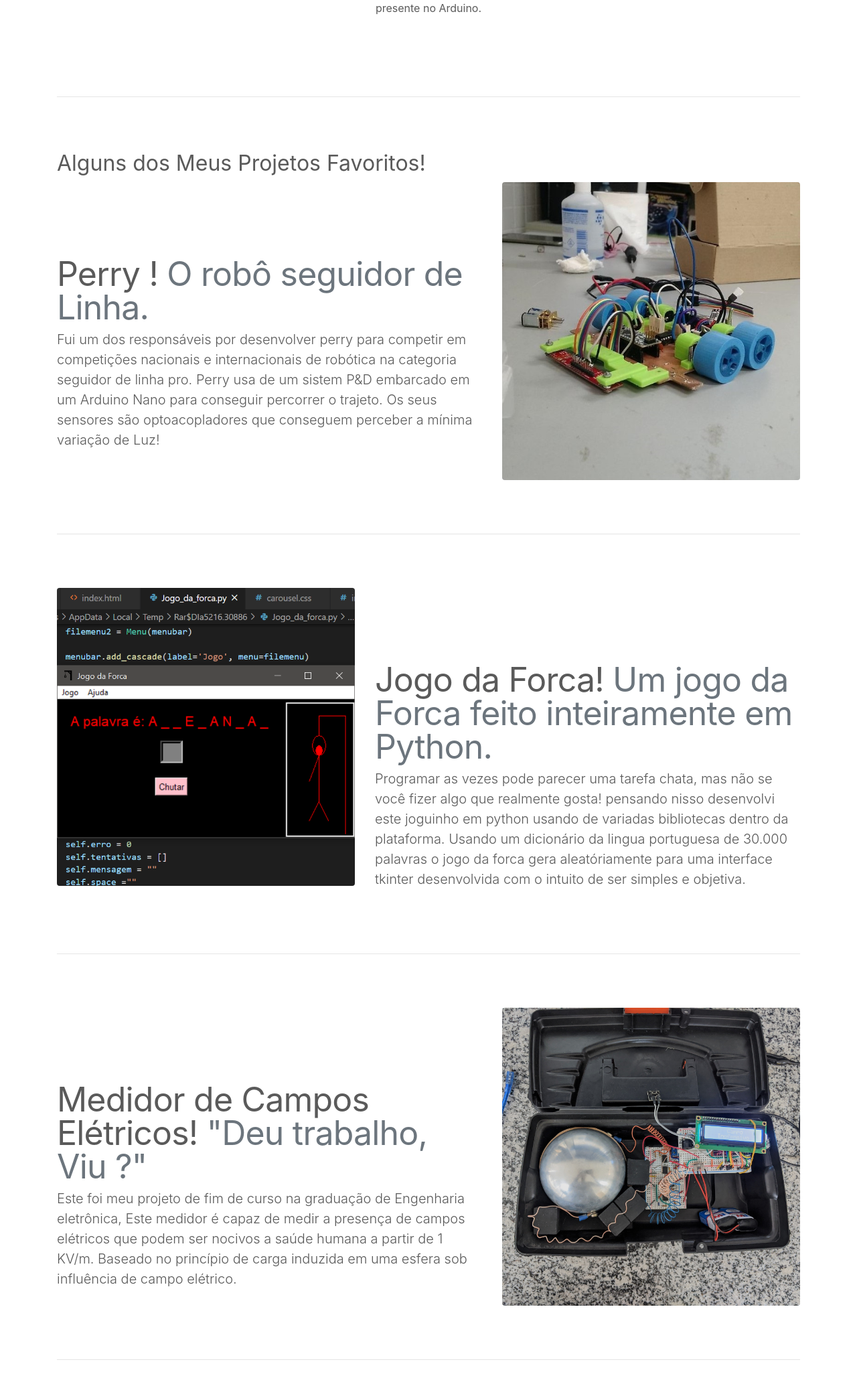
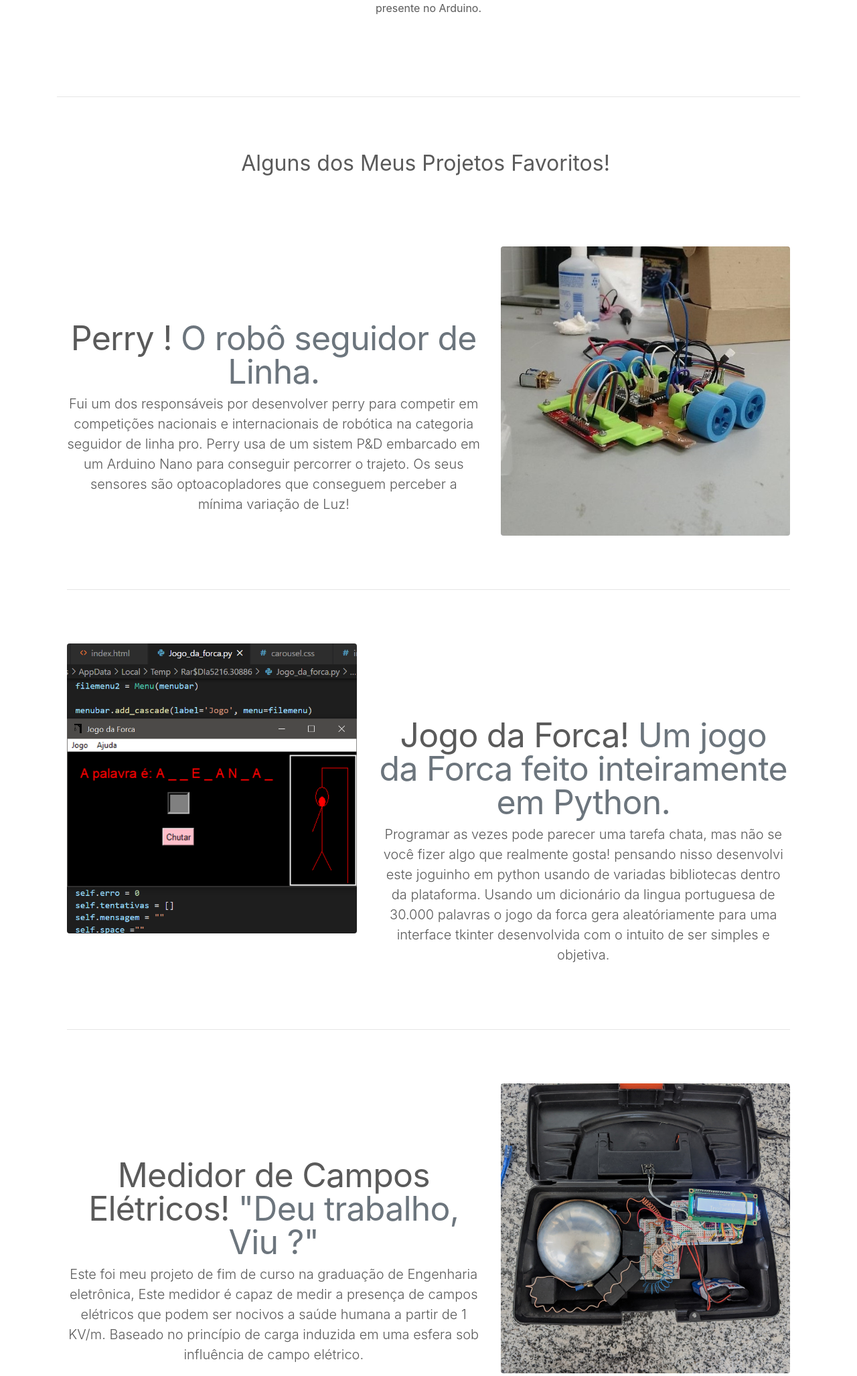
Before and after one commit to lucasbral/django_local_library, a Django app: page /django_app/ in a window 1280 px wide. Shown: the part 990-3045 px from the top of the page at 67% size. Run offline with Django 3.2, Linux system fonts and the light colour scheme; some libraries are stand-ins or nearby versions.

Commit message:
Att site 1.2

```diff
--- a/templates/django/index.html
+++ b/templates/django/index.html
@@ -126,12 +126,14 @@
 
 
     <!-- START THE FEATURETTES -->
-    <h2 id="projetos"></h2>
+    <div class="container"></div>
     <hr class="featurette-divider">
-    <h2 class="section-heading">Alguns dos Meus Projetos Favoritos!</h2>
-    <div>
-
-    </div>
+    <div class="col-lg-12 text-center">
+    <h2 class="section-heading">Alguns dos Meus Projetos Favoritos!&nbsp;</h2>
+    <br>
+    <br>
+    <br>
+    <br>
     <div class="row featurette">
       <div class="col-md-7">
         <h2 class="featurette-heading">Perry ! <span class="text-muted">O robô seguidor de Linha.</span></h2>
```
